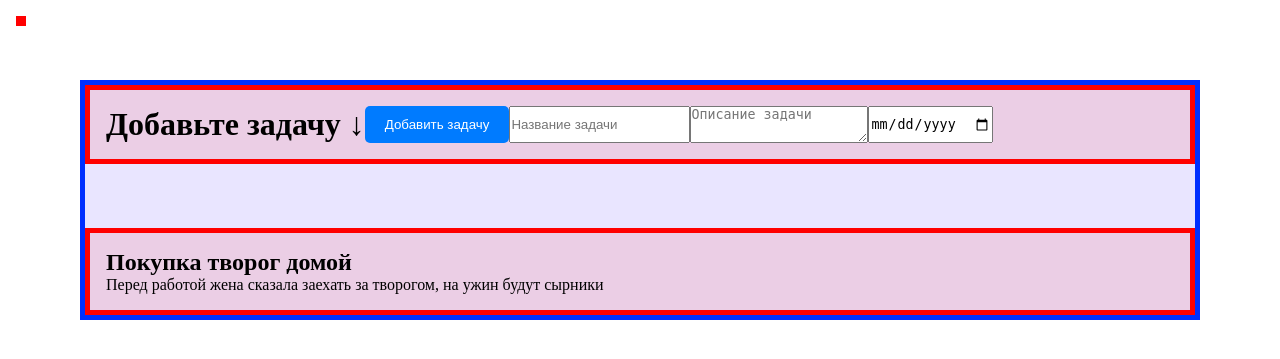
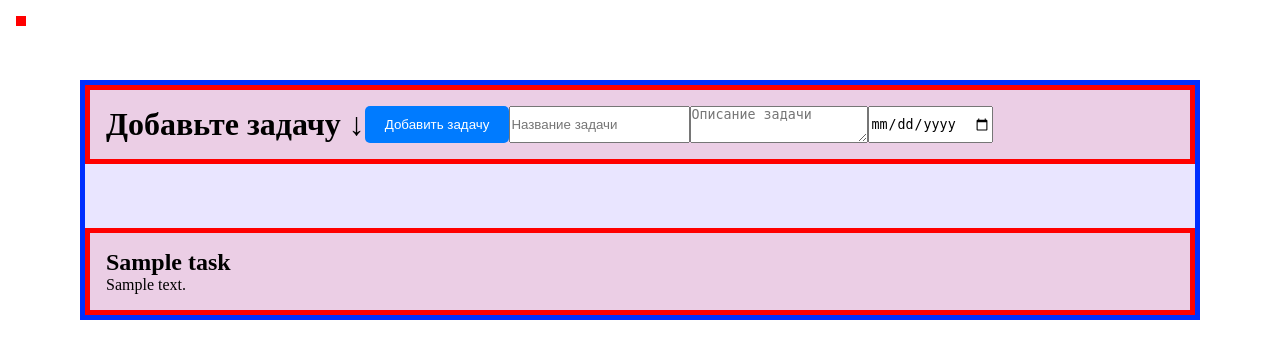
Before and after one commit to curseofuselessness/OS_3sem_colloquiums, a Flask app: template Second colloquium/templates/dashboard.html in a window 1280 px wide. Shown: the top 359 px of the page. Run offline with Flask 3, Linux system fonts and the light colour scheme; the template is opened without the code that fills it: most values are stand-ins (such as "Sample title", 1, 10 or a date in 2020).

Commit message:
feat(backend): add task creation API

```diff
--- a/Second colloquium/app.py
+++ b/Second colloquium/app.py
@@ -10,7 +10,7 @@ next_id = 1
 
 @app.route('/')
 def home():
-    return render_template('dashboard.html')
+    return render_template('dashboard.html', tasks=tasks)
 
 @app.route('/sendtask', methods = ['POST'])
 def create_task():
@@ -36,7 +36,14 @@ def create_task():
         tasks.append(new_task)
         next_id += 1
 
-        return jsonify(new_task), 201
+        html = render_template('task.html', task=new_task)
+
+        return jsonify({
+            'success': True,
+            'message': 'Задача создана',
+            'html': html,
+            'task': new_task
+        }), 201
 
     except Exception as e:
         # любые ошибки
--- a/Second colloquium/static/css/style.css
+++ b/Second colloquium/static/css/style.css
@@ -48,6 +48,7 @@ body {
 
 #tasks-list {
     display: flex;
+    flex-direction: column;
     padding: 1rem;
 
 
--- a/Second colloquium/static/js/form.js
+++ b/Second colloquium/static/js/form.js
@@ -25,9 +25,18 @@ document.addEventListener('DOMContentLoaded', function() {
                 body: JSON.stringify(formData)
             });
 
+            const result = await response.json();
+
             if (response.ok) {
-                const result = await response.json();
-                console.log('пошел');
+                const tasklist = document.getElementById('tasks-list');
+
+                const emptystate = document.querySelector('.empty-list-message')
+                if(emptystate) emptystate.remove();
+
+                tasklist.insertAdjacentHTML('afterbegin', result.html);
+
+                document.getElementById('create-task-form').reset();
+
                 messageDiv.innerHTML = `<span style="color: green;">Задача создана успешно!</span><br>
                                         <small>ID: ${result.id}, Название: ${result.title}</small>`;
 
--- a/Second colloquium/templates/dashboard.html
+++ b/Second colloquium/templates/dashboard.html
@@ -30,13 +30,15 @@
         </form>
 
         <div id="tasks-list">
-            <div class="task-card">
-                <h2 class="task-card__title">Покупка творог домой</h2>
-                <div class="task-card__content">
-                    <a>Перед работой жена сказала заехать за творогом, на ужин будут сырники</a>
+            {% if tasks %}
+                {% for task in tasks %}
+                    {% include 'task.html'%}
+                {% endfor %}
+            {% else %}
+                <div class="empty-list-message">
+                    <p>Нет задач. Создайте первую!</p>
                 </div>
-
-            </div>
+            {% endif %}
         </div>
 
         <script src="{{ url_for('static', filename='js/form.js') }}"></script>
--- /dev/null
+++ b/Second colloquium/templates/task.html
@@ -0,0 +1,6 @@
+<div class="task-card">
+    <h2 class="task-card-title">{{task.title}}</h2>
+    <div class="task-card-content">
+        <a>{{task.description}}</a>
+    </div>
+</div>
```
